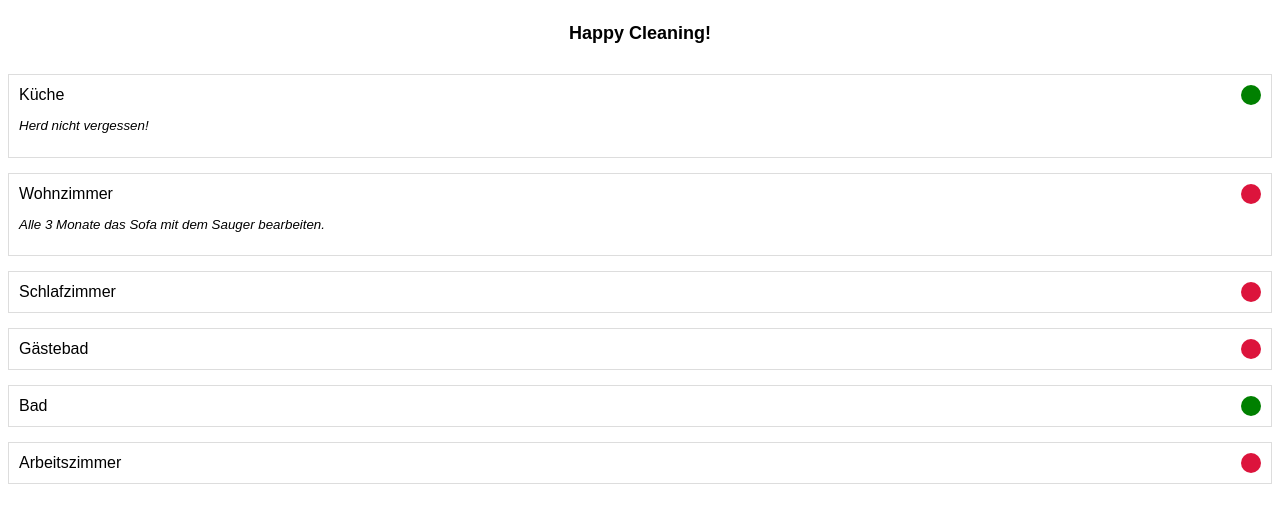
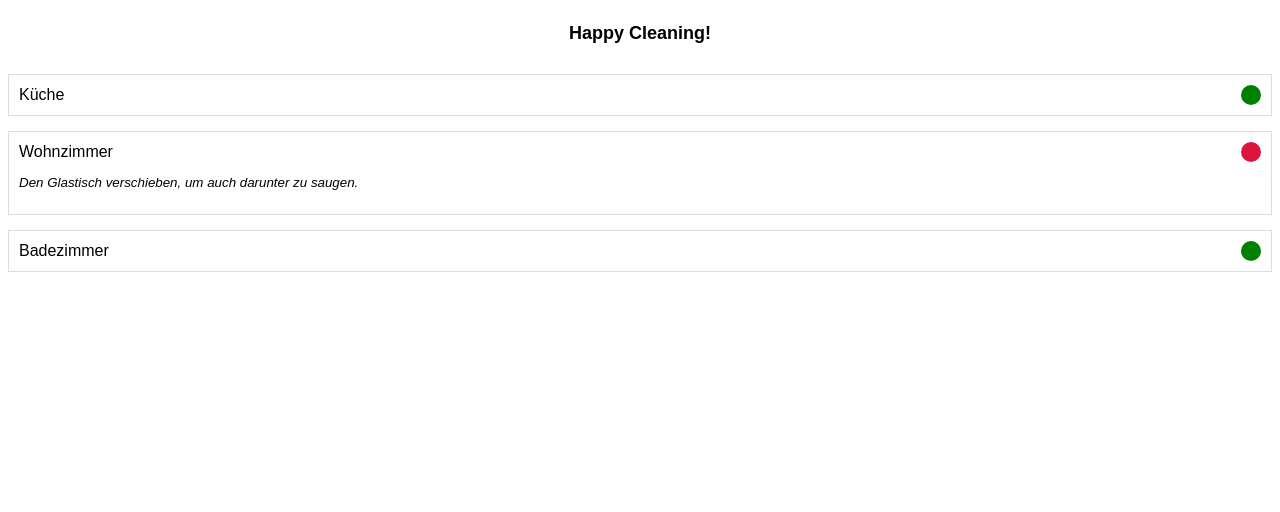
Before and after one commit to Quaquaro/happy-cleaning, a React (Create React App) app: page / in a window 1280 px wide. Shown: the top 512 px of the page. Built offline with nearby package versions, Linux system fonts and the light colour scheme.

Commit message:
Add some code to App.js

```diff
--- a/src/App.js
+++ b/src/App.js
@@ -1,26 +1,40 @@
 import './App.css';
 import Header from './Header.js';
 import Room from './Room.js';
+
+const rooms = [
+  {
+    text: 'Küche',
+    isClean: true,
+    description: 'Den Herd und den Müll nicht vergessen.',
+    isDescriptionVisible: false,
+  },
+  {
+    text: 'Wohnzimmer',
+    isClean: false,
+    description: 'Den Glastisch verschieben, um auch darunter zu saugen.',
+    isDescriptionVisible: true,
+  },
+  {
+    text: 'Badezimmer',
+    isClean: true,
+    description: 'Den kleinen Mülleimer mit in den Restmüll geben.',
+    isDescriptionVisible: false,
+  },
+];
 
 function App() {
   return (
     <main className="App">
       <Header>Happy Cleaning!</Header>
-      <Room
-        text="Küche"
-        isClean={true}
-        description="Herd nicht vergessen!"
-        isDescriptionVisible={true}
-      />
-      <Room
-        text="Wohnzimmer"
-        description="Alle 3 Monate das Sofa mit dem Sauger bearbeiten."
-        isDescriptionVisible={true}
-      />
-      <Room text="Schlafzimmer" />
-      <Room text="Gästebad" />
-      <Room text="Bad" isClean />
-      <Room text="Arbeitszimmer" />
+      {rooms.map(({ text, isClean, description, isDescriptionVisible }) => (
+        <Room
+          text={text}
+          isClean={isClean}
+          description={description}
+          isDescriptionVisible={isDescriptionVisible}
+        />
+      ))}
     </main>
   );
 }
```
